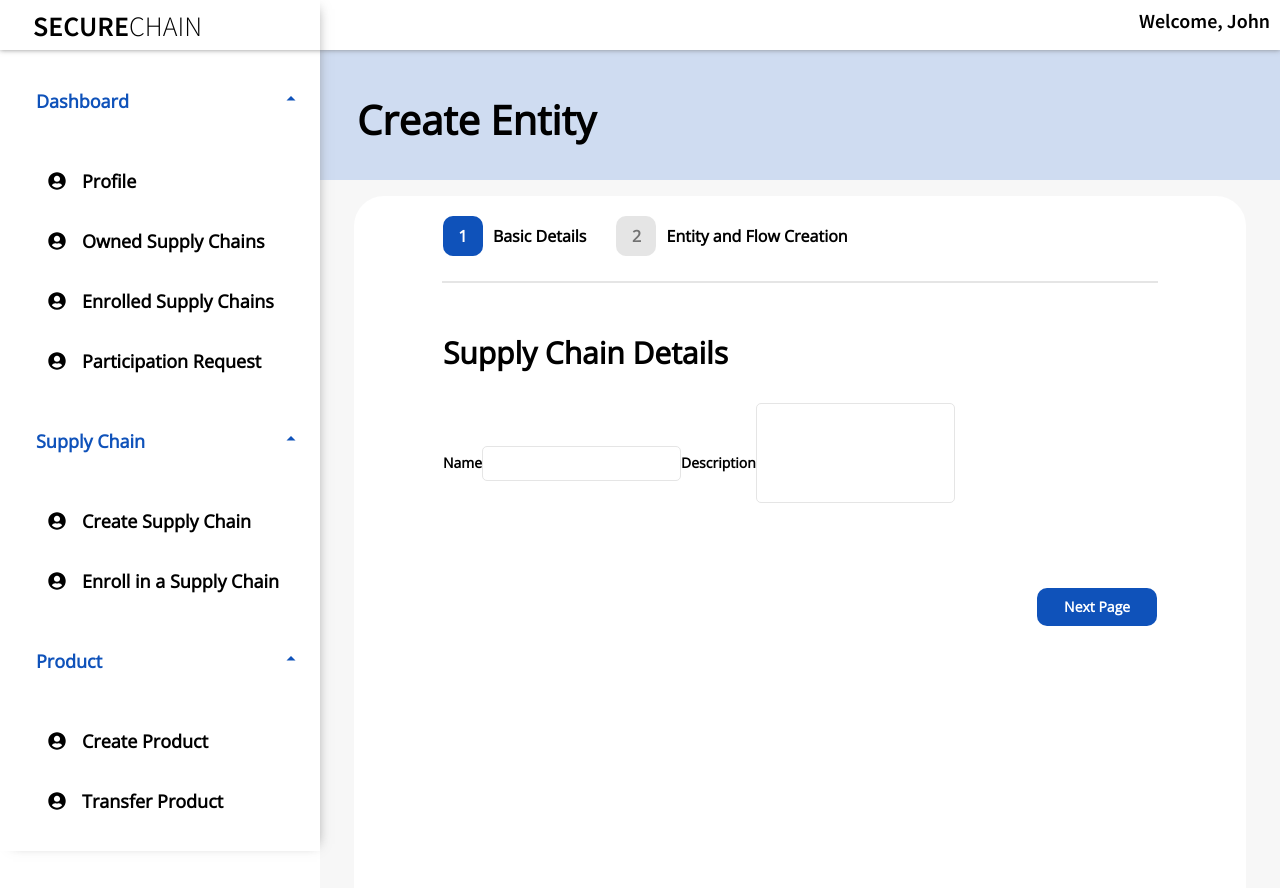
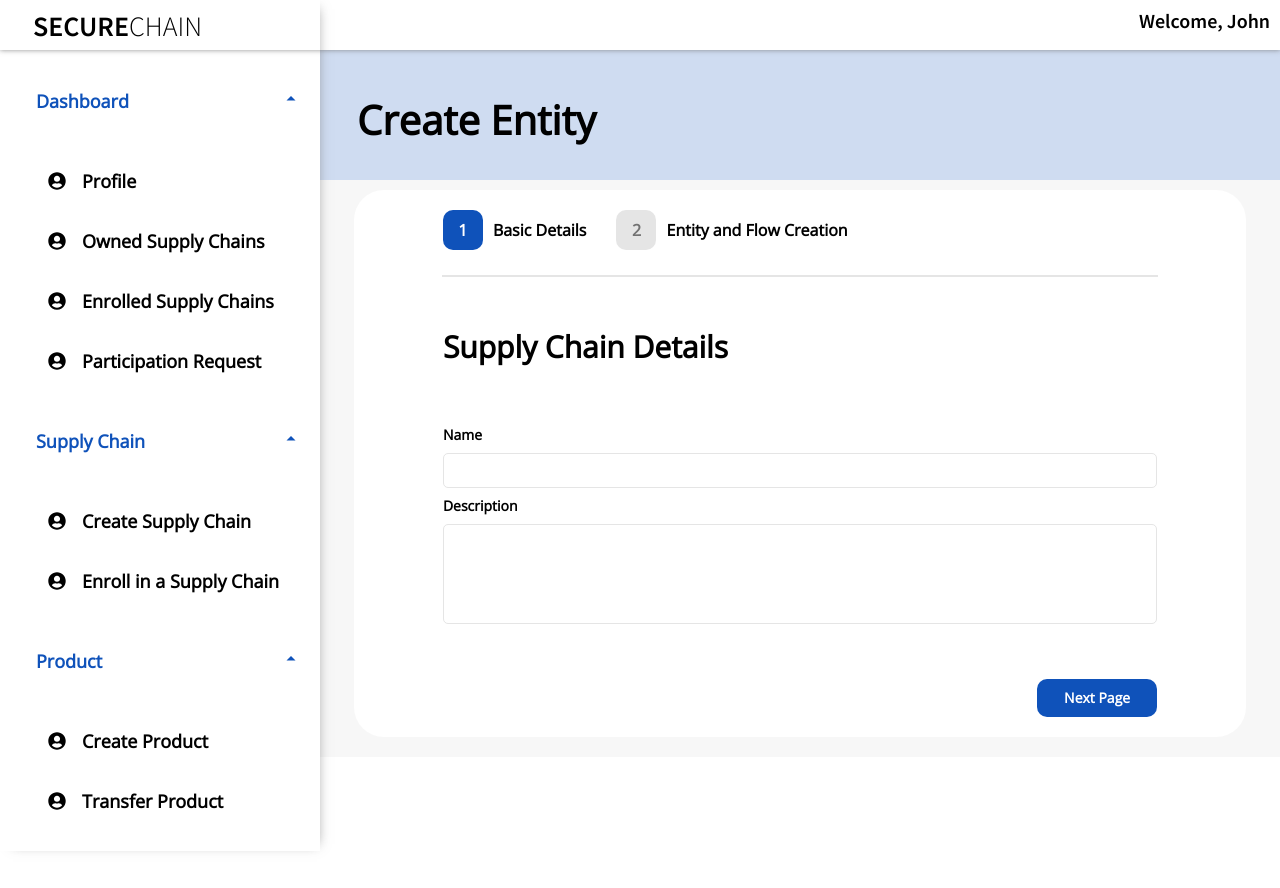
Before and after one commit to Secure-chain/frontend-v2, a React (Create React App) app: page /createEntity in a window 1280 px wide. Shown: the top 888 px of the page. After the commit the page ends 800 px from the top, so only its background shows below. Built offline with nearby package versions, Linux system fonts and the light colour scheme.

Commit message:
minor fixes

```diff
--- a/src/components/content/Content.js
+++ b/src/components/content/Content.js
@@ -6,7 +6,7 @@ function Content() {
 const [tab, setTab] = useState(1);
 const [id,setId] = useState(0);
   return (
-  <div className='right-window' style={tab == 2 ? {height : 'max-content', paddingTop : '10px'} : null}>
+  <div className='right-window' style={tab == 2 ? {height : 'max-content', paddingTop : '10px'} : {height : 'max-content', paddingTop : '10px'}}>
     <div className='create-chain-container' >
         <div className='tab-container'>
             <div className='tab-group'>
--- a/src/components/createSupplyChain.js/SupplyChainDetails.js
+++ b/src/components/createSupplyChain.js/SupplyChainDetails.js
@@ -20,7 +20,7 @@ function SupplyChainDetails({setId,handleTabChange}) {
       <div className='supply-chain-header'>
         Supply Chain Details
       </div>
-      <div className='input-container'>
+      <div className='supply-input-container'>
         <div className='input-label'>
           Name
         </div>
--- a/src/components/createSupplyChain.js/supplyChainDetails.css
+++ b/src/components/createSupplyChain.js/supplyChainDetails.css
@@ -16,11 +16,11 @@
     text-align: left;
     width: 80%;
 }
-.input-container{
+.supply-input-container{
     display: flex;
-    flex-direction: column;
     width: 80%;
     margin-top: 50px;
+    flex-flow: column;
 }
 .input-label{
     font-family: Open Sans;
```
Also changed, not shown: 1 other file (tests, documents, lock files or other folders).
